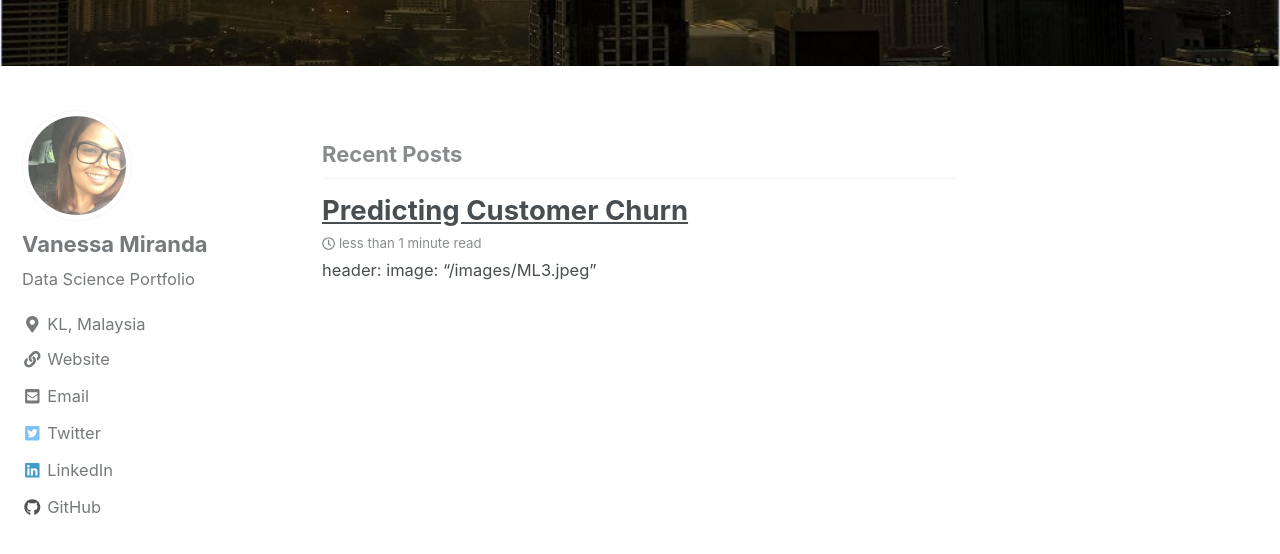
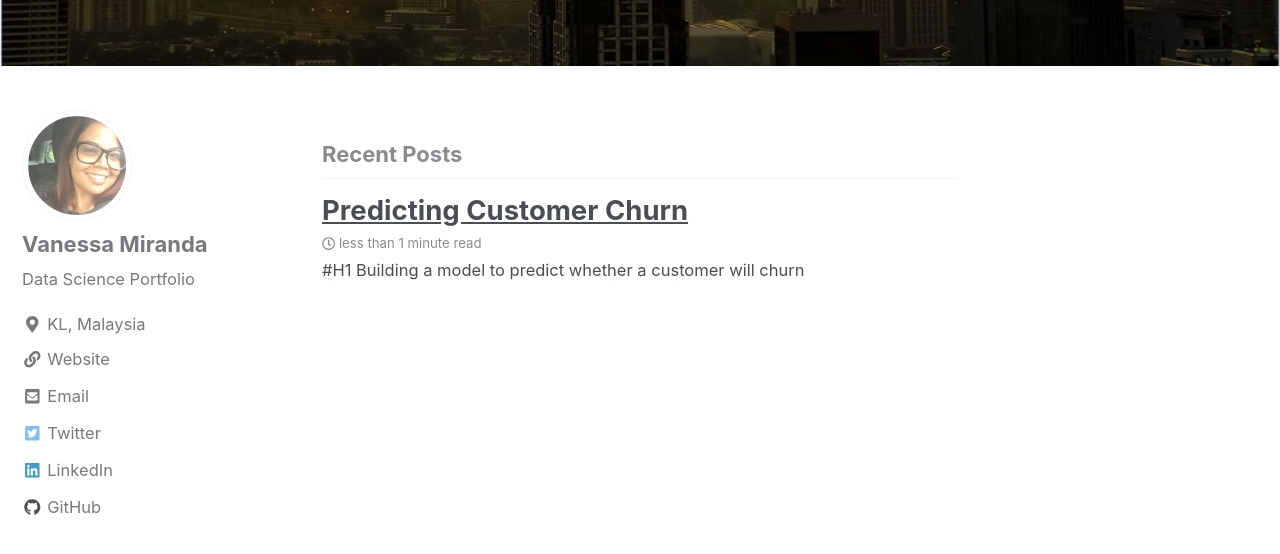
Before and after one commit to vanessamiranda/vanessamiranda.github.io, a Jekyll site: the page built from index.html, in a window 1280 px wide and 900 px high, scrolled down 546 px. Shown: the top 554 px of the window. Built offline with Jekyll 4.4.1, drawn with Linux system fonts in a browser that asks for light colours; nearby versions of some CDN libraries; the list of posts is cut into pages by our own code.

Commit message:
update page post

```diff
--- a/_posts/2019-08-19-Predicting_Customer_Churn.md
+++ b/_posts/2019-08-19-Predicting_Customer_Churn.md
@@ -1,14 +1,10 @@
 ---
 layout: post
-title: "Predicting Customer Churn"
+title: Predicting Customer Churn
 category: [blog, Data Science]
 tags: [machine learning]
 
 ---
-
-header:
-   image: "/images/ML3.jpeg"
-
 
 #H1 Building a model to predict whether a customer will churn
 
```
